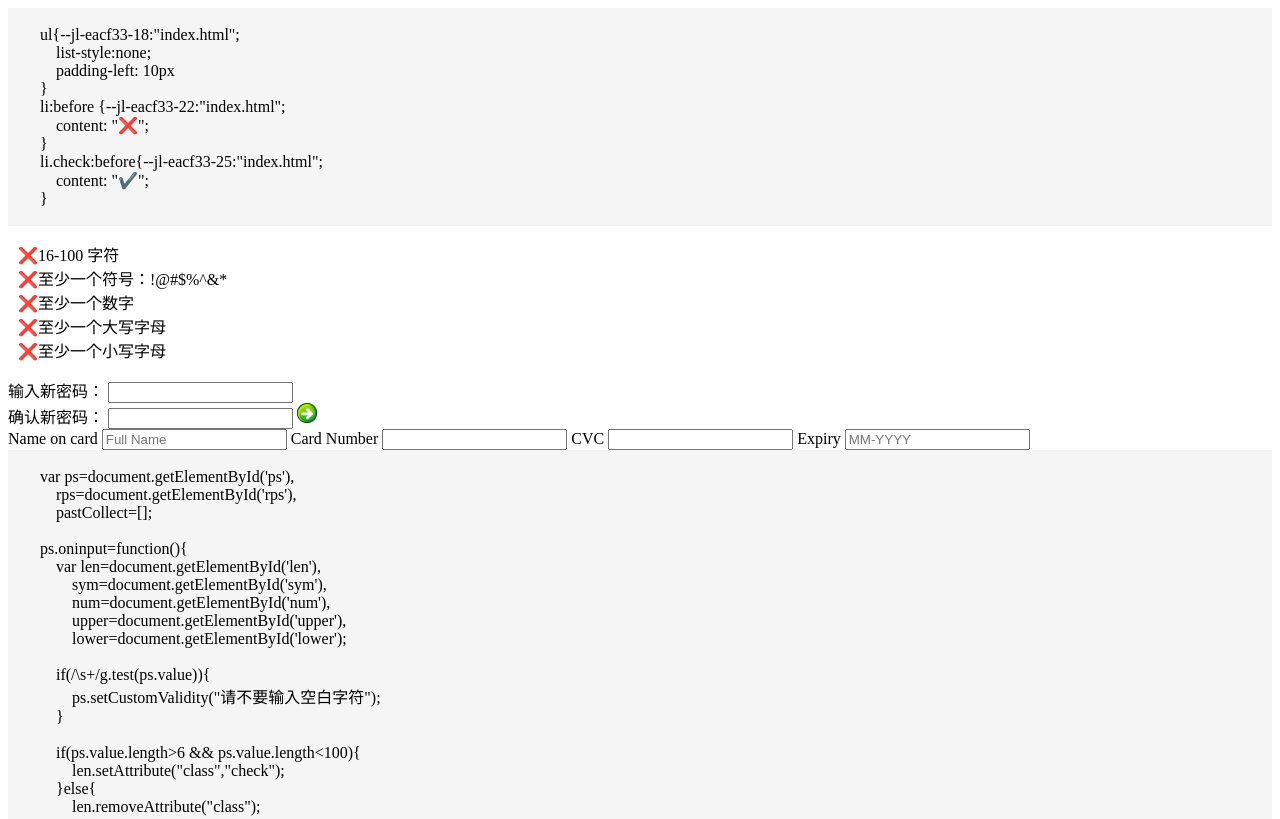
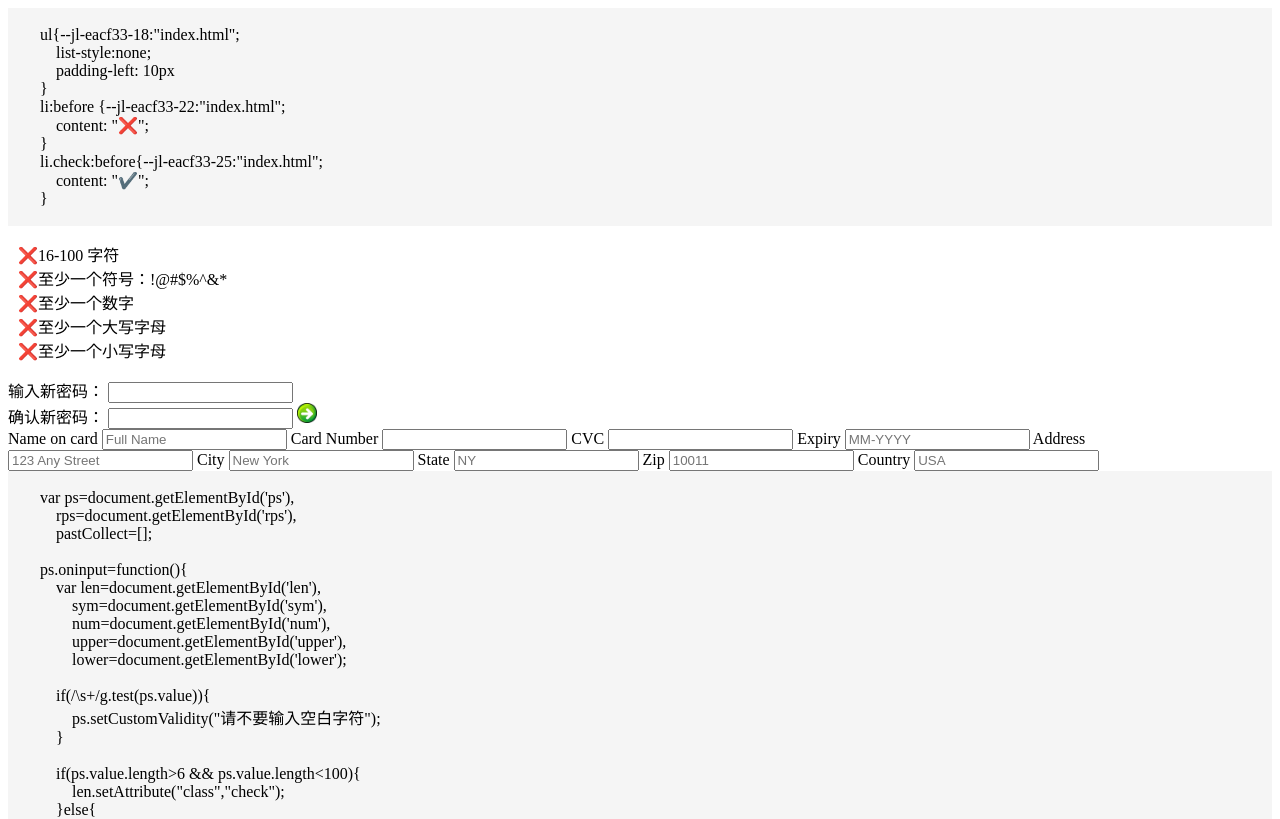
Before and after one commit to BellaGuan/form_test, a plain HTML site: page index.html in a window 1280 px wide. Shown: the top 819 px of the page. Drawn offline with Linux system fonts and the light colour scheme.

Commit message:
Update index.html

```diff
--- a/index.html
+++ b/index.html
@@ -57,6 +57,20 @@
     <label for="frmCCExp">Expiry</label>
     <input name="cc-exp" id="frmCCExp" required placeholder="MM-YYYY" autocomplete="cc-exp">
 
+    <label for="frmAddressS">Address</label>
+    <input name="ship-address" required id="frmAddressS" placeholder="123 Any Street" autocomplete="shipping street-address">
+
+    <label for="frmCityS">City</label>
+    <input name="ship-city" required id="frmCityS" placeholder="New York" autocomplete="shipping locality">
+
+    <label for="frmStateS">State</label>
+    <input name="ship-state" required id="frmStateS" placeholder="NY" autocomplete="shipping region">
+
+    <label for="frmZipS">Zip</label>
+    <input name="ship-zip" required id="frmZipS" placeholder="10011" autocomplete="shipping postal-code">
+
+    <label for="frmCountryS">Country</label>
+    <input name="ship-country" required id="frmCountryS" placeholder="USA" autocomplete="shipping country">
     <script>
         var ps=document.getElementById('ps'),
             rps=document.getElementById('rps'),
```
